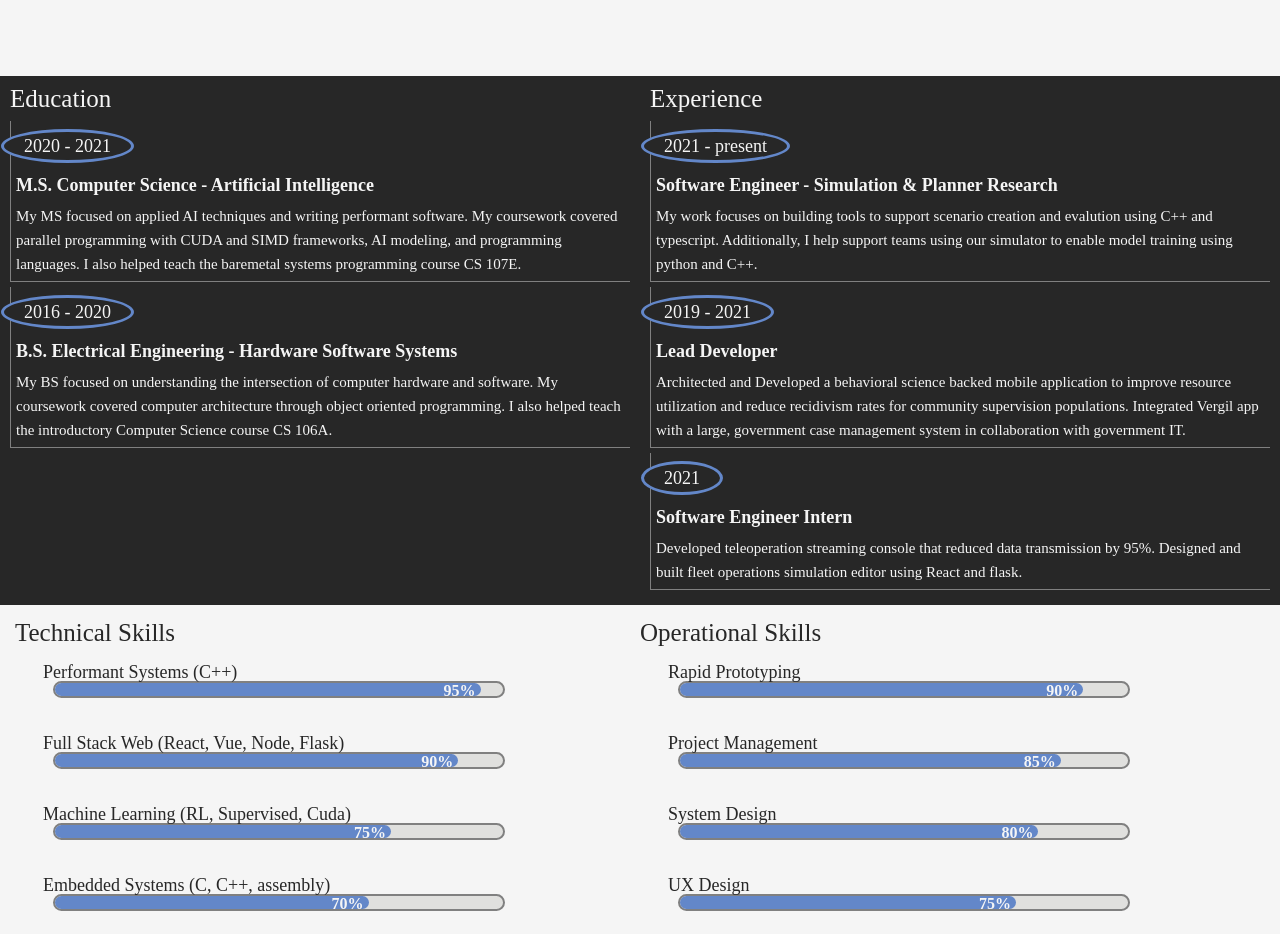
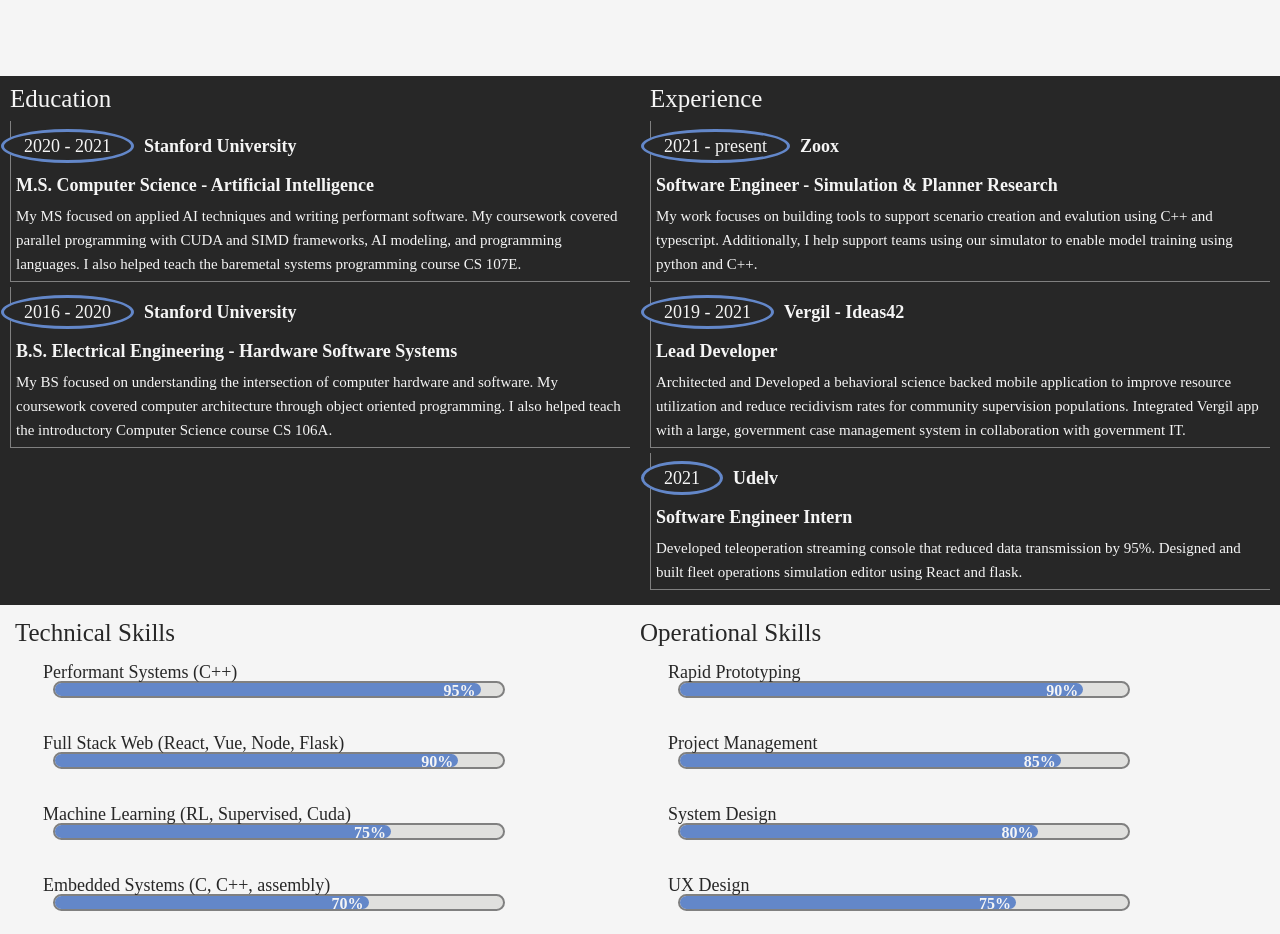
Before and after one commit to swkonz/portfolio-template, a React (Create React App) app: page / in a window 1280 px wide. Shown: the part 1260-2194 px from the top of the page. Built offline with nearby package versions, Linux system fonts and the light colour scheme.

Commit message:
fix data page typo

```diff
--- a/src/components/Experience.js
+++ b/src/components/Experience.js
@@ -15,7 +15,7 @@
                       <div className="exp-column">
                         <div className="exp-content">
                           <div className="exp-year">{item.range}</div>
-                          <div className="exp-title">{item.header}</div>
+                          <div className="exp-title">{item.heading}</div>
                         </div>
                         <div className="exp-bottom">
                           <h1>{item.title}</h1>
```
